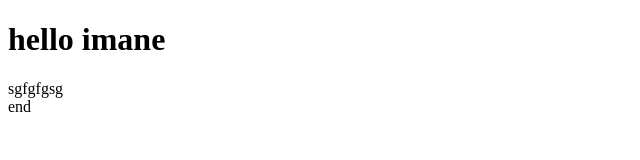
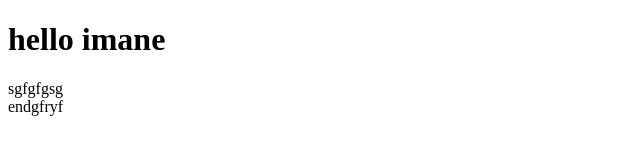
Before and after one commit to Emy2002-girl/gitt, a plain HTML site: page index.html in a window 1280 px wide. Shown: the full height of the page, 0-640 px from the left. Drawn offline with Linux system fonts and the light colour scheme.

Commit message:
modified html fill

```diff
--- a/index.html
+++ b/index.html
@@ -8,6 +8,6 @@
 <body>
   <h1>hello imane</h1>
     <section>sgfgfgsg</section>
-    <footer>end</footer>
+    <footer>endgfryf</footer>
 </body>
 </html>
```
